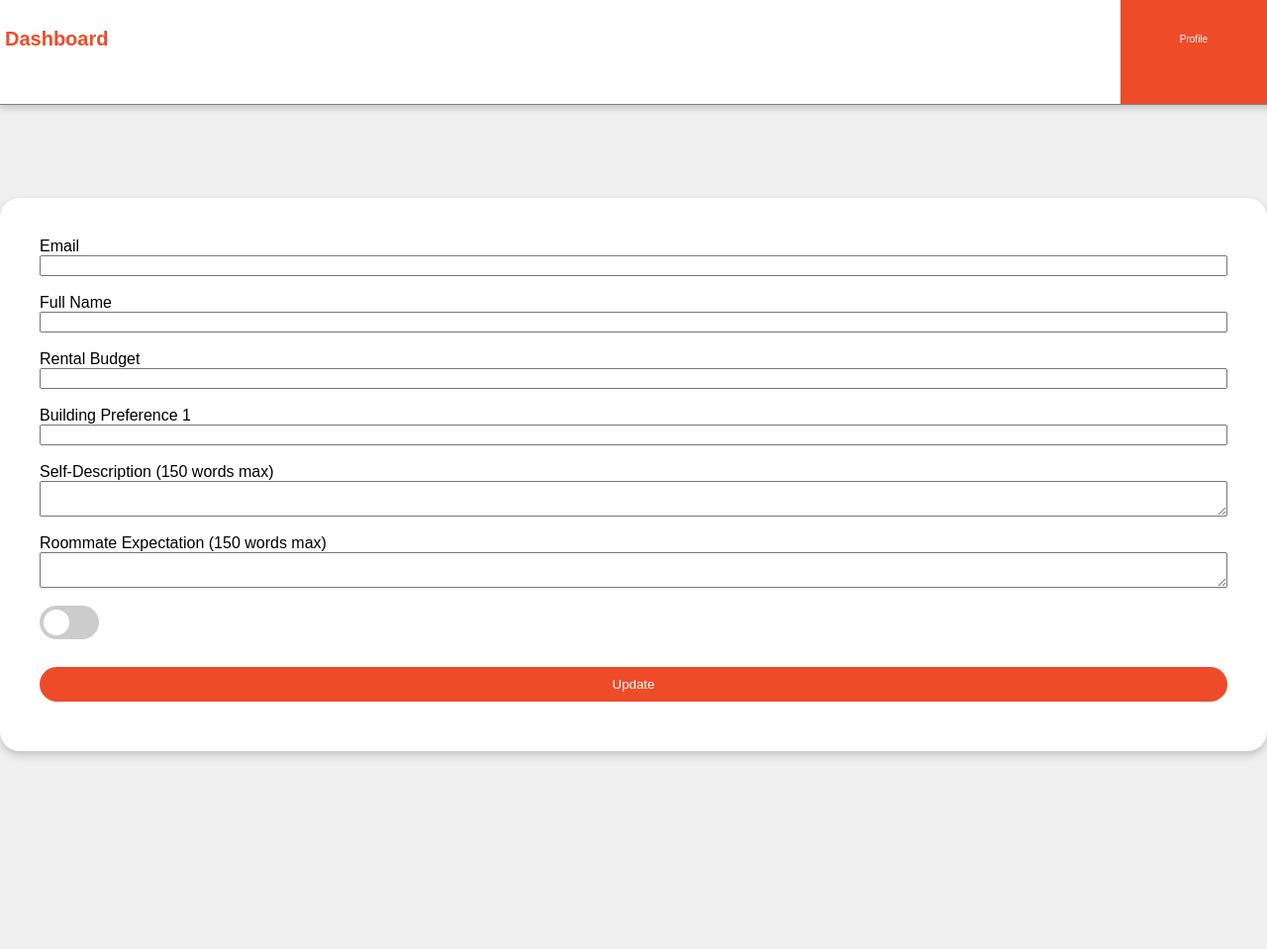
After one commit to TommyCheng023/RoomieConnect, a Flask app: template templates/personal_profile_page.html in a window 1280 px wide. The commit adds this page. Shown: the whole page at 99% size. Run offline with Flask 3, Linux system fonts and the light colour scheme; the template is opened without the code that fills it, so the values that code supplies are empty; parts of the project's set-up code (start-up, migrations or seed data) failed here and were passed over.

Commit message:
Wrote template for personal-profile; need to add functions.

```diff
--- /dev/null
+++ b/static/css/styles_personal_profile.css
@@ -0,0 +1,210 @@
+/* styles.css */
+.header {
+    padding-left: 5px;
+
+    padding-top: 15px;
+    padding-bottom: 10px;
+    width:100%;
+    height:10%;
+    text-align:left;
+    background: #ffffff;
+    color: #ee4b28;
+    font-size: 10px;
+    position: fixed;
+    top: 0;
+    left:0;
+    outline: 0.5px solid gray;
+    box-shadow: 0 4px 8px rgba(0, 0, 0, 0.2);
+  }
+
+.dropdown {
+    position: fixed;
+    color: #ffffff;
+    background-color: #ee4b28;
+    padding:10px;
+    text-align:center;
+    line-height: 500%;
+    display: inline-block;
+    right:0;
+    top:0;
+    height:10%;
+    max-height:10%;
+    padding-top: 15px;
+    padding-bottom: 10px;
+    font-size: 10px;
+    width:10%;
+
+
+}
+
+.dropdown-content {
+  display:none;
+  position: absolute;
+  padding:10px;
+  background-color: #f9f9f9;
+  min-width: 160px;
+  box-shadow: 0 8px 16px 0 rgba(0,0,0,0.2);
+  z-index: 1;
+  width:10%;
+  padding-top: 15px;
+    padding-bottom: 10px;
+}
+
+.dropdown:hover{
+  background-color: #f77f50;
+}
+
+.dropdown:hover .dropdown-content {
+  position: fixed;
+  display: block;
+  display:flex;
+  flex-direction:column;
+
+
+}
+
+body {
+    font-family: 'Arial', sans-serif;
+    background-color: #f0f0f0;
+    display: flex;
+    align-items: center;
+    margin: 0;
+}
+
+.information-container {
+    display:flex;
+    flex-direction:column;
+    background-color: #ffffff;
+    padding: 40px;
+    border-radius: 20px;
+    box-shadow: 0 4px 8px rgba(0, 0, 0, 0.2);
+    width:100%;
+    max-width:100%;
+    height:100%;
+    text-align: center;
+    margin: 200px auto;
+
+
+}
+
+.login-container {
+  background-color: #ffffff;
+  padding: 40px;
+  border-radius: 20px;
+  box-shadow: 0 4px 8px rgba(0, 0, 0, 0.2);
+  width: 350px;
+  max-width: 90%;
+  text-align: center;
+}
+
+.button_color {
+    background-color: #f77f50;
+    width: 500px;
+    border: 1px solid black;
+}
+
+
+  .left-aligned {
+    text-align: left;
+}
+
+/* The switch - the box around the slider */
+.switch {
+  position: relative;
+  display: inline-block;
+  width: 60px;
+  height: 34px;
+}
+
+/* Hide default HTML checkbox */
+.switch input {
+  opacity: 0;
+  width: 0;
+  height: 0;
+}
+
+/* The slider */
+.slider {
+  position: absolute;
+  cursor: pointer;
+  top: 0;
+  left: 0;
+  right: 0;
+  bottom: 0;
+  background-color: #ccc;
+  -webkit-transition: .4s;
+  transition: .4s;
+}
+
+.slider:before {
+  position: absolute;
+  content: "";
+  height: 26px;
+  width: 26px;
+  left: 4px;
+  bottom: 4px;
+  background-color: white;
+  -webkit-transition: .4s;
+  transition: .4s;
+}
+
+input:checked + .slider {
+  background-color: #f77f50;
+}
+
+input:focus + .slider {
+  box-shadow: 0 0 1px #f77f50;
+}
+
+input:checked + .slider:before {
+  -webkit-transform: translateX(26px);
+  -ms-transform: translateX(26px);
+  transform: translateX(26px);
+}
+
+/* Rounded sliders */
+.slider.round {
+  border-radius: 34px;
+}
+
+.slider.round:before {
+  border-radius: 50%;
+}
+
+.text {
+  max-width: 80%; /* Set the maximum width */
+  width: 80%;
+
+}
+
+.registration-container input,
+.registration-container select,
+.registration-container textarea {
+    width: 100%;
+    padding: 15px;
+    margin: 10px 0;
+    border: 2px solid #ddd;
+    border-radius: 10px;
+    box-sizing: border-box;
+}
+
+.btn {
+  width: 100%;
+  padding: 10px;
+  margin: 10px 0;
+  border: none;
+  border-radius: 20px;
+  color: white;
+  background-color: #ee4b28;
+  cursor: pointer;
+  box-sizing: border-box;
+  transition: background-color 0.3s;
+}
+
+.btn:hover {
+  background-color: #f77f50;
+}
+
+.p {
+  font-size: 1px;
+}
--- /dev/null
+++ b/templates/personal_profile_page.html
@@ -0,0 +1,54 @@
+<!DOCTYPE html>
+<html lang="en">
+<head>
+    <meta charset="UTF-8">
+    <title>Personal Profile Page</title>
+    <link rel="stylesheet" href="../static/css/styles_personal_profile.css">
+    <link rel="stylesheet" href="https://cdnjs.cloudflare.com/ajax/libs/font-awesome/5.15.4/css/all.min.css">
+</head>
+<body>
+    <div class=".button_color"></div>
+    <div class="header">
+        <h1>Dashboard</h1>
+        <div class="dropdown">
+            <span>Profile</span>
+            <div class="dropdown-content">
+                <a href="#">Link 1</a>
+                <a href="#">Link 2</a>
+                <a href="#">Link 3</a>
+            </div>
+        </div>
+        <link href="https://fonts.googleapis.com/icon?family=Material+Icons"
+      rel="stylesheet">
+    </div>
+    <div class="information-container">
+        <div class="left-aligned">Email</div>
+        <input type="text" placeholder="" required>
+        <p4>&nbsp</p4>
+        <div class="left-aligned">Full Name</div>
+        <input type="text" placeholder="" required>
+        <p4>&nbsp</p4>
+        <div class="left-aligned">Rental Budget</div>
+        <input type="number" placeholder="" required>
+        <p4>&nbsp</p4>
+        <div class="left-aligned">Building Preference 1</div>
+        <input type="text" placeholder="" required>
+        <p4>&nbsp</p4>
+        <div class="left-aligned">Self-Description (150 words max)</div>
+        <textarea placeholder="" required maxlength="150"></textarea>
+        <p4>&nbsp</p4>
+        <div class="left-aligned">Roommate Expectation (150 words max)</div>
+        <textarea placeholder="" required maxlength="150"></textarea>
+        <p4>&nbsp</p4>
+        <label class ="switch">
+            <input type ="checkbox">
+            <span class="slider round"></span>
+        </label>
+        <p4>&nbsp</p4>
+        <button type="submit" class="btn">Update</button>
+    </div>
+
+
+
+</body>
+</html>
```
Also changed, not shown: static/css/styles_forgot_password.css (+0 -61 lines).
